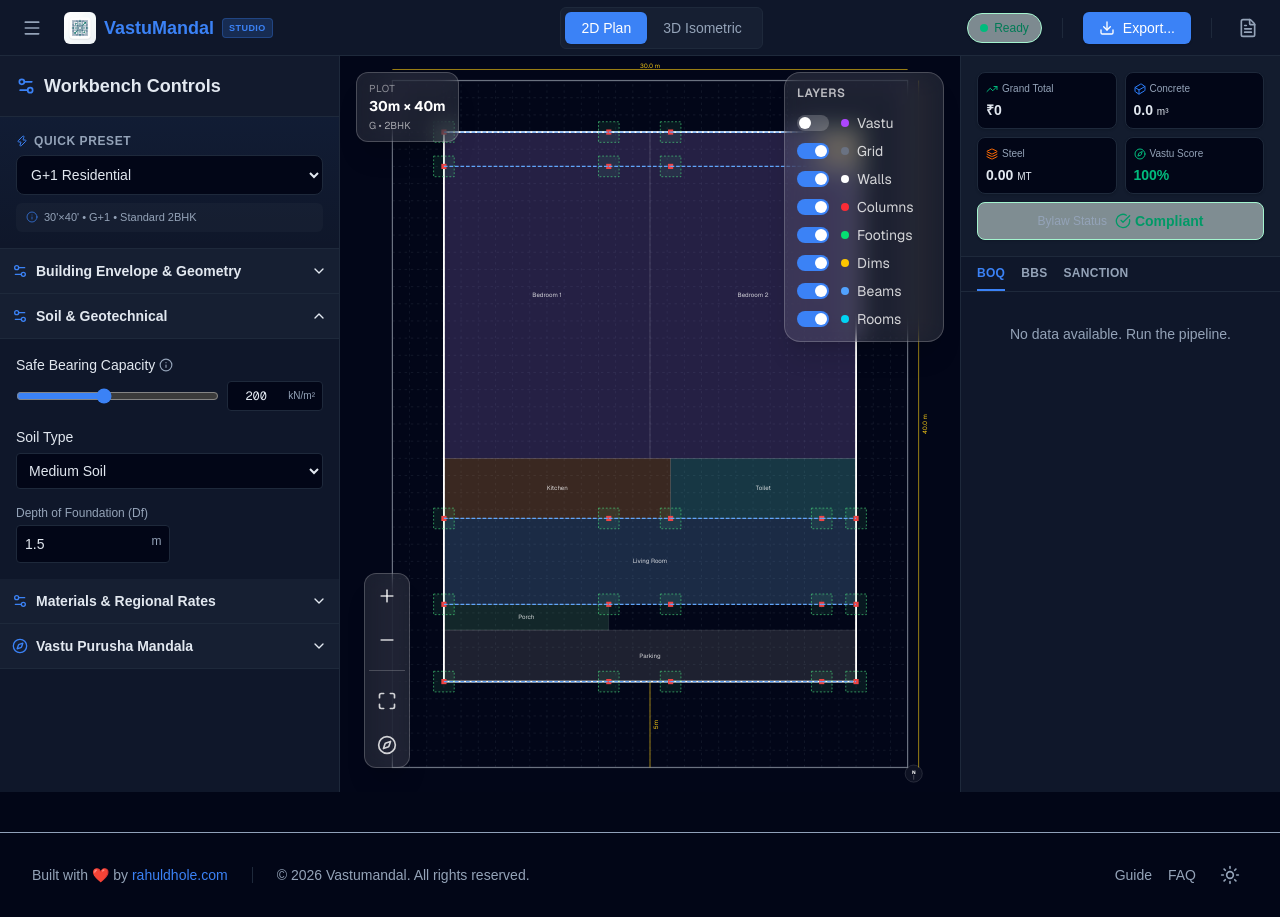
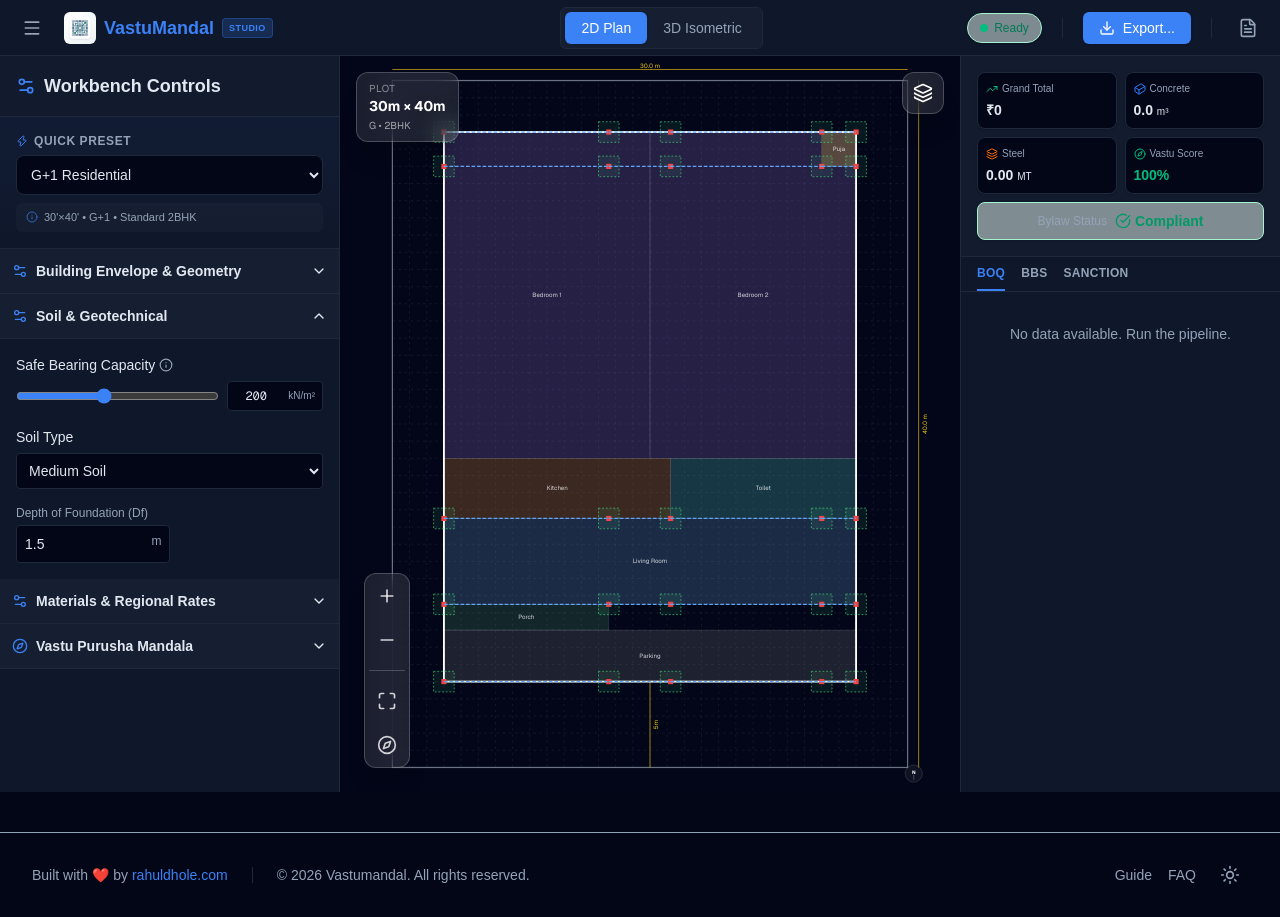
Before and after one commit to rahuldhole/vastumandal, a Next.js app in the folder apps/web/: page /workbench in a window 1280 px wide. Built offline with nearby package versions, Linux system fonts and the light colour scheme.

Commit message:
feat: make layer visibility controls collapsible via toggle button in CADViewport

```diff
--- a/apps/web/src/components/CADViewport.tsx
+++ b/apps/web/src/components/CADViewport.tsx
@@ -1,5 +1,5 @@
 import React, { useState, useRef, useMemo, useEffect, MouseEvent } from 'react';
-import { Plus, Minus, Maximize, Compass, Info } from 'lucide-react';
+import { Plus, Minus, Maximize, Compass, Info, Layers } from 'lucide-react';
 import { Canvas } from '@react-three/fiber';
 import { OrbitControls, Grid } from '@react-three/drei';
 import { BoxGeometry } from 'three';
@@ -27,6 +27,7 @@ export default function CADViewport() {
     beams: true,
     rooms: true,
   });
+  const [isLayersOpen, setIsLayersOpen] = useState(false);
 
   const [transform, setTransform] = useState({ scale: 1, x: 0, y: 0 });
   const [isDragging, setIsDragging] = useState(false);
@@ -111,7 +112,17 @@ export default function CADViewport() {
       style={{ cursor: isDragging ? 'grabbing' : 'grab' }}
     >
       {/* ── Layer Visibility Dock ── */}
-      <div className="absolute top-4 right-4 z-10 backdrop-blur-md bg-white/10 border border-white/20 text-white p-3 rounded-2xl shadow-xl flex flex-col gap-2 w-40">
+      <div className="absolute top-4 right-4 z-10 flex flex-col items-end gap-2">
+        <button
+          onClick={() => setIsLayersOpen(!isLayersOpen)}
+          className={`p-2.5 backdrop-blur-md border border-white/20 text-white rounded-xl shadow-xl transition-colors ${isLayersOpen ? 'bg-white/20' : 'bg-white/10 hover:bg-white/20'}`}
+          title="Toggle Layers"
+        >
+          <Layers size={20} />
+        </button>
+
+        {isLayersOpen && (
+          <div className="backdrop-blur-md bg-white/10 border border-white/20 text-white p-3 rounded-2xl shadow-xl flex flex-col gap-2 w-40">
             <h4 className="font-semibold text-xs text-white/70 uppercase tracking-wider mb-1">Layers</h4>
             {Object.keys(layers).map(layer => (
               <label key={layer} onClick={() => toggleLayer(layer as keyof typeof layers)} className="flex items-center gap-3 cursor-pointer group">
@@ -124,6 +135,8 @@ export default function CADViewport() {
                 </div>
               </label>
             ))}
+          </div>
+        )}
       </div>
 
       {/* ── Navigation HUD ── */}
```
Lines whose indentation alone changed are shown as unchanged.
